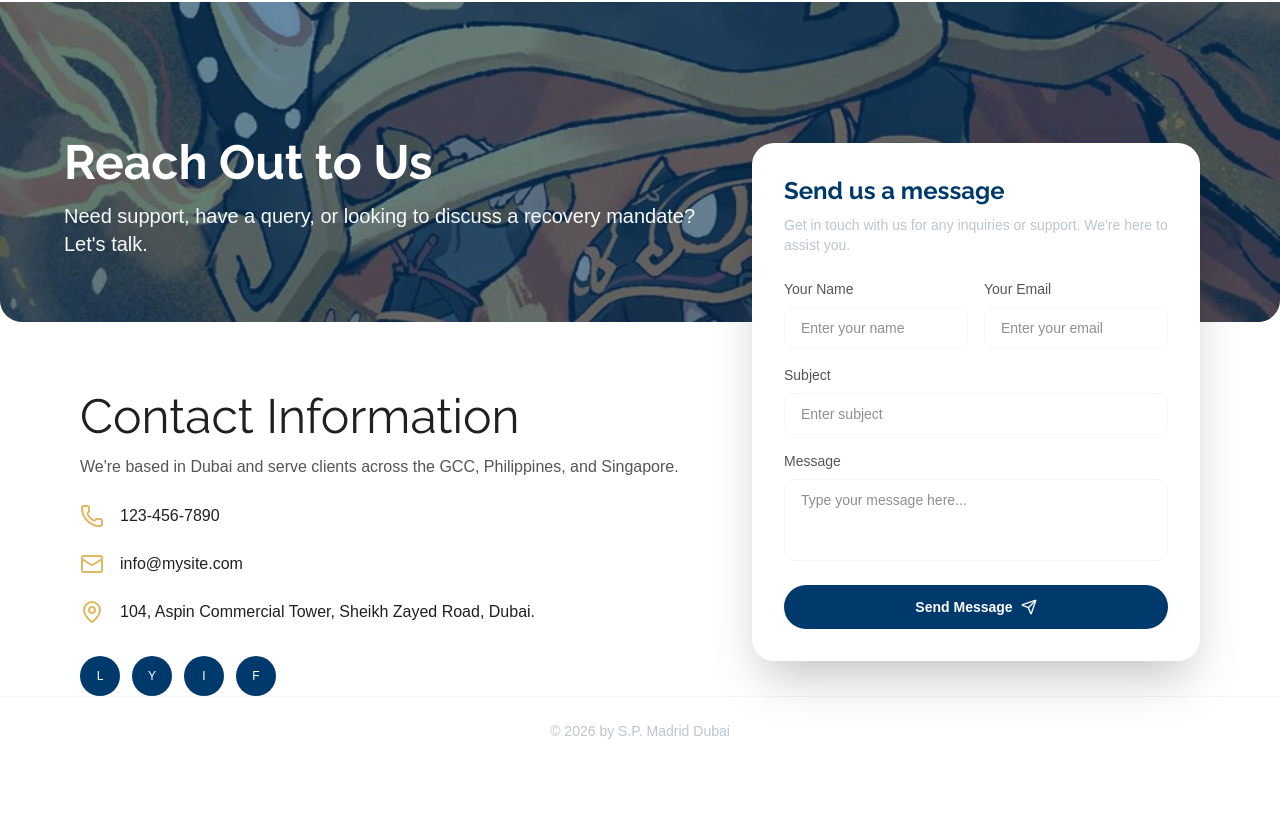
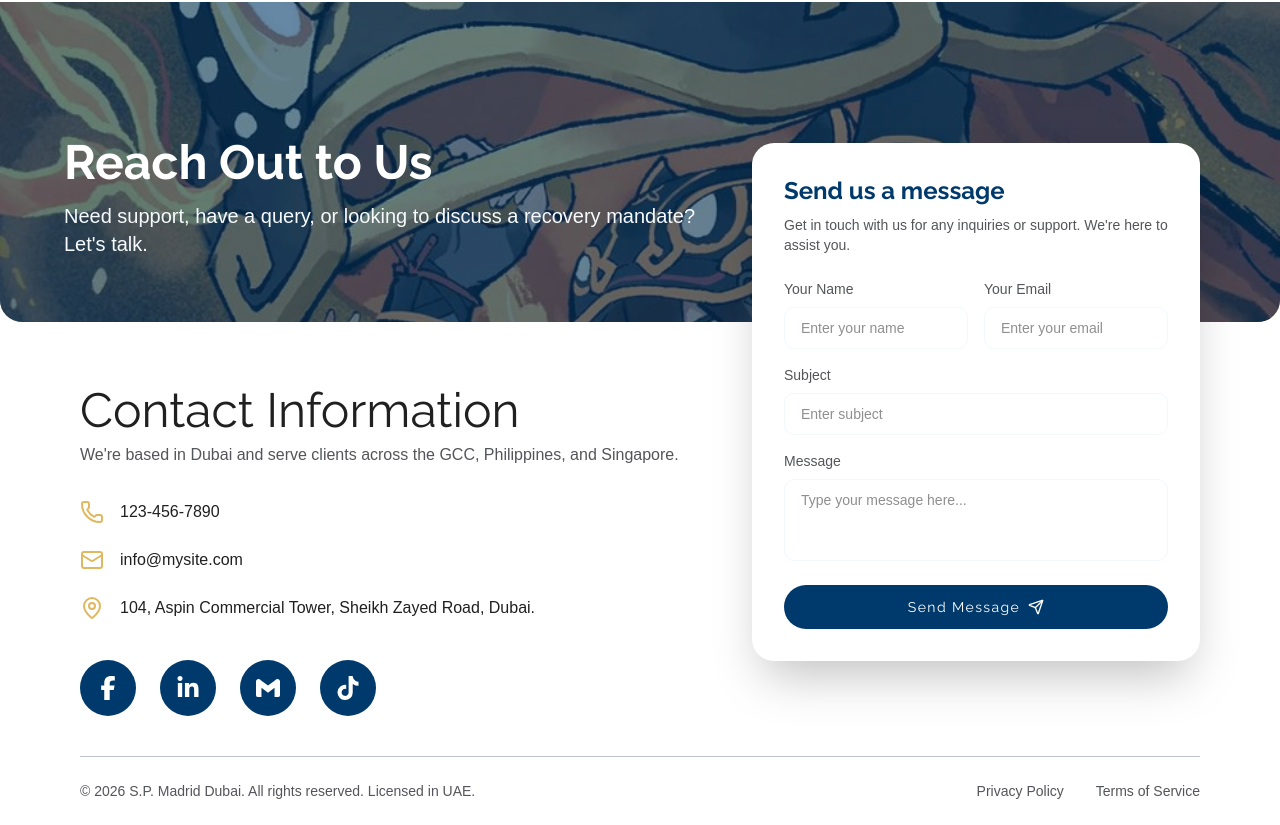
Before and after one commit to devskadi/dubai, a Next.js app: page / in a window 1280 px wide. Shown: the part 4159-4984 px from the top of the page. Before the commit the page ends 4961 px from the top, so only its background shows below. Built offline with nearby package versions, Linux system fonts and the light colour scheme; grey boxes are pictures that could not be loaded; a web font is replaced by a local one.

Commit message:
Fix Contact Section

```diff
--- a/components/sections/contact.tsx
+++ b/components/sections/contact.tsx
@@ -2,6 +2,8 @@
 
 import { motion, type Variants } from "motion/react";
 import { Phone, Mail, MapPin, Send } from "lucide-react";
+import { FaFacebookF, FaLinkedinIn, FaTiktok } from "react-icons/fa6";
+import { SiGmail } from "react-icons/si";
 
 const container: Variants = {
   hidden: { opacity: 0 },
@@ -17,10 +19,10 @@ const item: Variants = {
 };
 
 const socials = [
-  { label: "LinkedIn", href: "#" },
-  { label: "YouTube", href: "#" },
-  { label: "Instagram", href: "#" },
-  { label: "Facebook", href: "#" },
+  { label: "Facebook", href: "#", icon: FaFacebookF },
+  { label: "LinkedIn", href: "#", icon: FaLinkedinIn },
+  { label: "Gmail", href: "#", icon: SiGmail },
+  { label: "TikTok", href: "#", icon: FaTiktok },
 ];
 
 export default function Contact() {
@@ -57,9 +59,9 @@ export default function Contact() {
       </div>
 
       {/* Contact Information */}
-      <motion.div variants={item} className="flex flex-col gap-6 px-20 pt-16 max-w-[60vw]">
+      <motion.div variants={item} className="flex flex-col gap-8 px-20 pt-16 max-w-[60vw]">
         <div>
-          <h2 className="font-title text-5xl leading-tight text0-dark-900">
+          <h2 className="font-title text-5xl leading-none text-dark-900">
             Contact Information
           </h2>
           <p className="mt-2 font-text text-dark-800 text-base leading-relaxed">
@@ -68,6 +70,7 @@ export default function Contact() {
           </p>
         </div>
 
+        <div className="flex flex-col gap-6">
           <div className="flex items-center gap-4">
             <Phone className="h-6 w-6 text-accent-500" />
             <span className="font-text text-base text-dark-900">123-456-7890</span>
@@ -84,43 +87,47 @@ export default function Contact() {
               104, Aspin Commercial Tower, Sheikh Zayed Road, Dubai.
             </span>
           </div>
+        </div>
 
-        <div className="flex gap-3 pt-2">
+        <div className="flex gap-6 pt-2">
           {socials.map((social) => (
             <a
               key={social.label}
               href={social.href}
               aria-label={social.label}
-              className="flex h-10 w-10 items-center justify-center rounded-full bg-primary-800 text-light-100 transition-colors hover:bg-accent-500"
+              className="flex h-14 w-14 items-center justify-center rounded-full bg-primary-800 text-light-100 transition-color"
             >
-              <span className="font-text text-xs">{social.label[0]}</span>
+              <social.icon className="h-6 w-6" />
             </a>
           ))}
         </div>
       </motion.div>
 
       {/* Footer copyright */}
-      <motion.p
-        variants={item}
-        className="border-t border-light-300 px-20 pt-6 pb-10 text-center font-text text-sm text-dark-700"
-      >
-        © 2026 by S.P. Madrid Dubai
-      </motion.p>
+      <div className="border-t border-dark-700 py-6 text-center font-text text-sm text-dark-700 mx-20 mt-10 flex justify-between">
+        <p className="font-text text-sm text-dark-800">
+          © 2026 S.P. Madrid Dubai. All rights reserved. Licensed in UAE.
+        </p>
+        <div className="flex gap-4">
+          <a href="/privacy-policy" className="text-dark-800 hover:underline">
+            Privacy Policy
+          </a>
+          <a href="/terms-of-service" className="ml-4 text-dark-800 hover:underline">
+            Terms of Service
+          </a>
+        </div>
+      </div>
 
-      {/* FORM — absolute, inset-0 relative to the SECTION (not the
-          image block above). flex + items-center centers it across the
-          section's FULL height (image + contact info + footer), which
-          is what "vertically centered in the total height of the
-          contact section" means. justify-end keeps it pinned right. */}
+      {/* FORM */}
       <div className="pointer-events-none absolute inset-0 z-20 flex items-center justify-end px-20">
         <motion.div
           variants={item}
-          className="pointer-events-auto w-full max-w-md rounded-3xl bg-light-100 p-8 shadow-2xl"
+          className="pointer-events-auto w-full max-w-[35vw] rounded-3xl bg-light-100 p-8 shadow-2xl"
         >
           <h3 className="font-title text-2xl font-bold text-primary-800">
             Send us a message
           </h3>
-          <p className="mt-2 font-text text-sm text-dark-700">
+          <p className="mt-2 font-text text-sm text-dark-800">
             Get in touch with us for any inquiries or support. We&apos;re
             here to assist you.
           </p>
@@ -173,7 +180,7 @@ export default function Contact() {
 
             <button
               type="submit"
-              className="mt-2 flex items-center justify-center gap-2 rounded-full bg-primary-800 py-3 font-text text-sm font-semibold text-light-100 transition-colors hover:bg-primary-700"
+              className="mt-2 flex items-center justify-center gap-2 rounded-full bg-primary-800 py-3 font-title tracking-widest text-sm text-light-100 transition-colors hover:bg-primary-700"
             >
               Send Message
               <Send className="h-4 w-4" />
```
Lines whose indentation alone changed are shown as unchanged.
